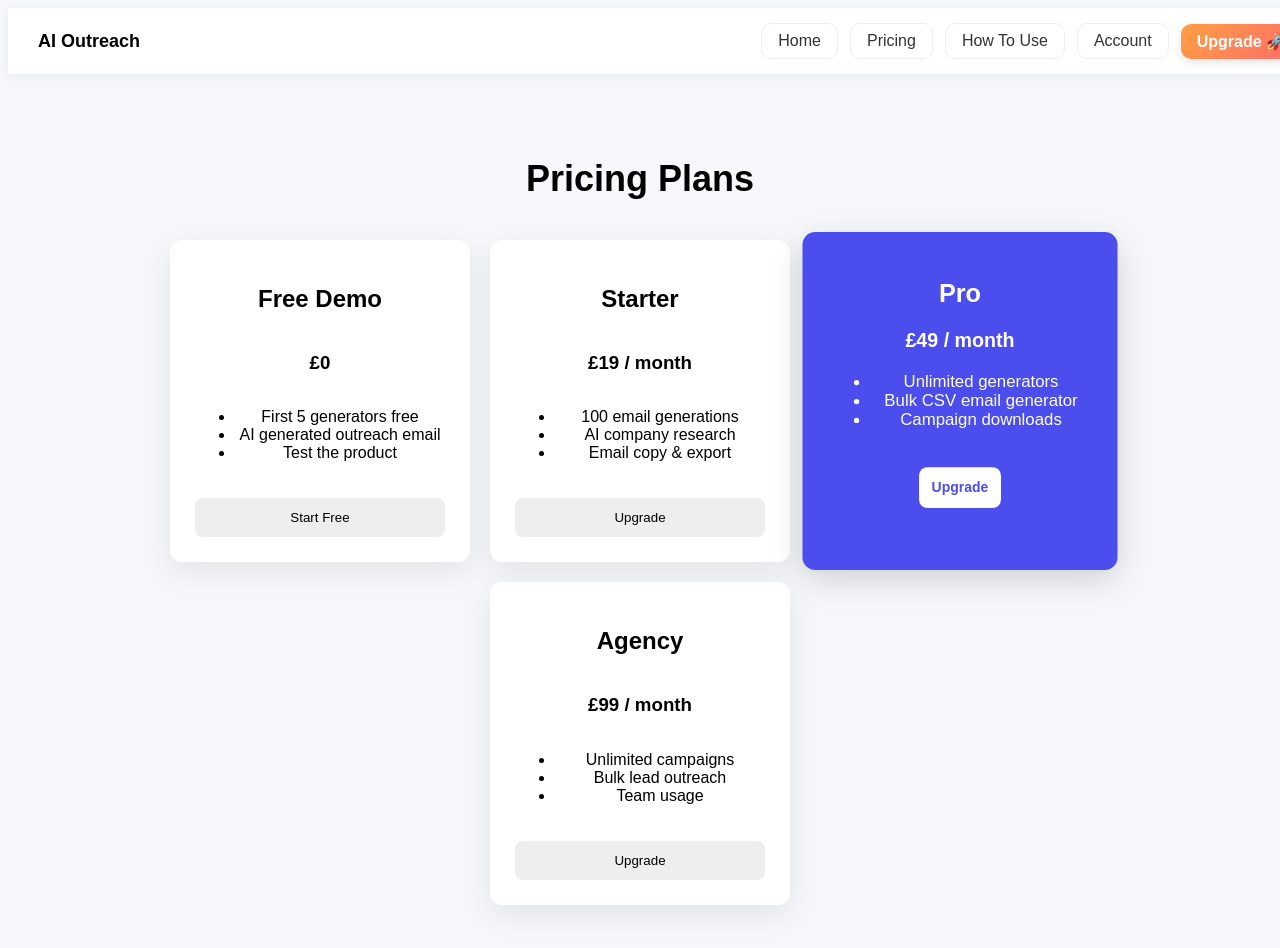
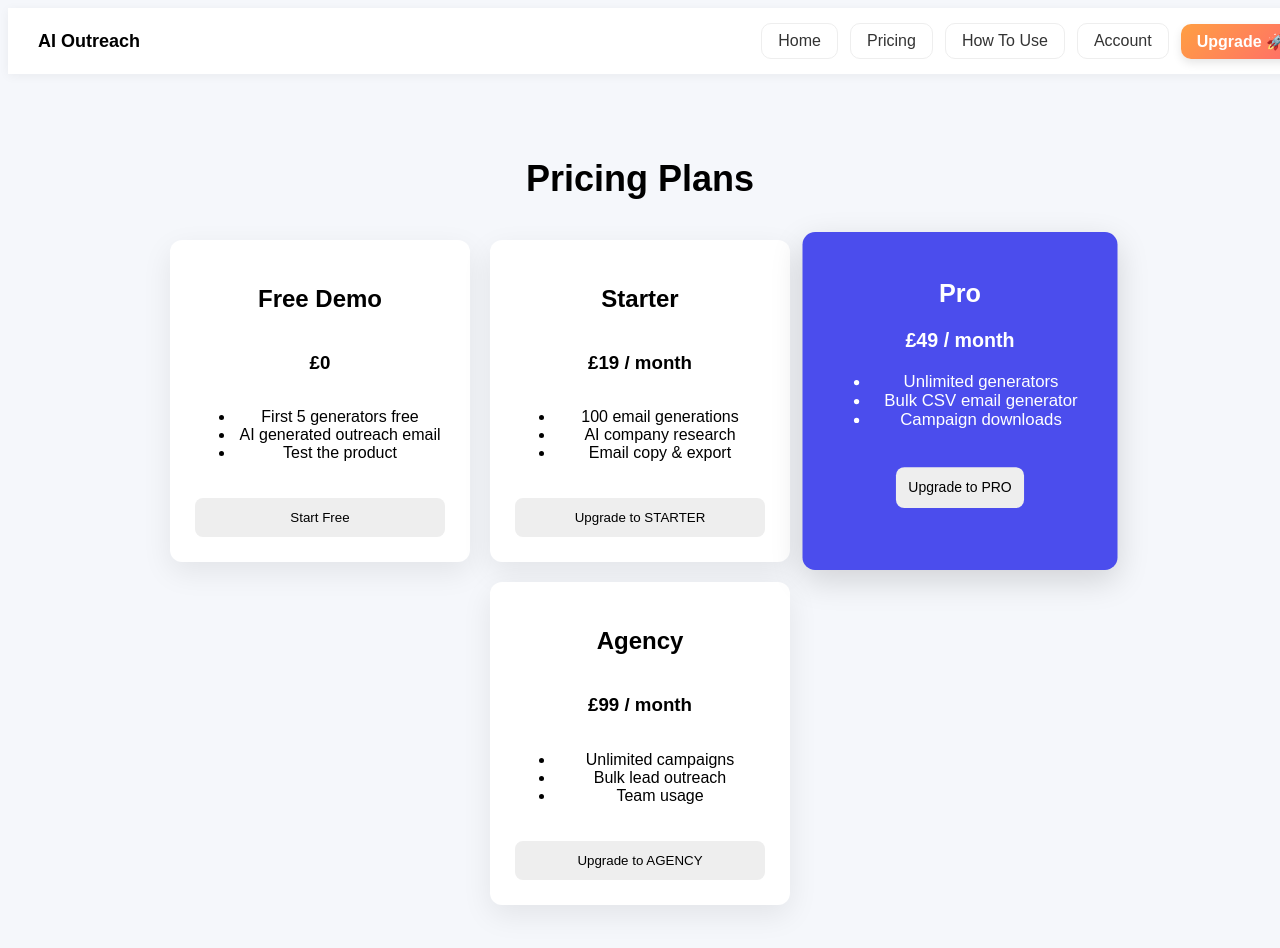
Before and after one commit to A-Gr33n/ai-outreach-generator, a Next.js app: page /pricing in a window 1280 px wide. Shown: the top 948 px of the page. Built offline with nearby package versions, Linux system fonts and the light colour scheme; sample sign-in values are in the browser's storage.

Commit message:
User will now sign in to upgrade

```diff
--- a/pages/pricing.js
+++ b/pages/pricing.js
@@ -4,11 +4,26 @@ import { useEffect, useState } from "react";
 export default function Pricing() {
   const router = useRouter();
   const [user, setUser] = useState(null);
+  const [checked, setChecked] = useState(false); // 👈 prevent flicker
 
   useEffect(() => {
     const stored = localStorage.getItem("user");
-    if (stored) setUser(JSON.parse(stored));
+
+    if (!stored) {
+      alert("Please login to view pricing");
+      router.push("/login");
+    } else {
+      setUser(JSON.parse(stored));
+    }
+
+    setChecked(true);
   }, []);
+
+  // ⛔ prevent render before check finishes
+  if (!checked) return null;
+
+  // ⛔ block page if not logged in
+  if (!user) return null;
 
   const handleUpgrade = (plan) => {
     if (!user) {
@@ -56,8 +71,14 @@ export default function Pricing() {
             <li>Email copy & export</li>
           </ul>
 
-          <button style={styles.btn} onClick={() => handleUpgrade("starter")}>
-            Upgrade
+          <button
+            style={styles.btn}
+            onClick={() =>
+              (window.location.href =
+                "https://buy.stripe.com/test_3cI00j7xq88QboxbDE5kk01")
+            }
+          >
+            Upgrade to STARTER
           </button>
         </div>
 
@@ -72,8 +93,14 @@ export default function Pricing() {
             <li>Campaign downloads</li>
           </ul>
 
-          <button style={styles.btnPrimary} onClick={() => handleUpgrade("pro")}>
-            Upgrade
+          <button
+            style={styles.btn}
+            onClick={() =>
+              (window.location.href =
+                "https://buy.stripe.com/test_bJe4gz1924WE2S1dLM5kk02")
+            }
+          >
+            Upgrade to PRO
           </button>
         </div>
 
@@ -88,8 +115,14 @@ export default function Pricing() {
             <li>Team usage</li>
           </ul>
 
-          <button style={styles.btn} onClick={() => handleUpgrade("agency")}>
-            Upgrade
+          <button
+            style={styles.btn}
+            onClick={() =>
+              (window.location.href =
+                "https://buy.stripe.com/test_fZu6oH9Fy3SAfEN2345kk03")
+            }
+          >
+            Upgrade to AGENCY
           </button>
         </div>
       </div>
@@ -144,15 +177,4 @@ const styles = {
     background: "#eee",
     cursor: "pointer",
   },
-
-  btnPrimary: {
-    marginTop: "20px",
-    padding: "12px",
-    border: "none",
-    borderRadius: "8px",
-    background: "#fff",
-    color: "#4b4ded",
-    fontWeight: "600",
-    cursor: "pointer",
-  },
 };
```
Also changed, not shown: pages/account.js (+18 -0 lines), 1 other file (tests, documents, lock files or other folders).
